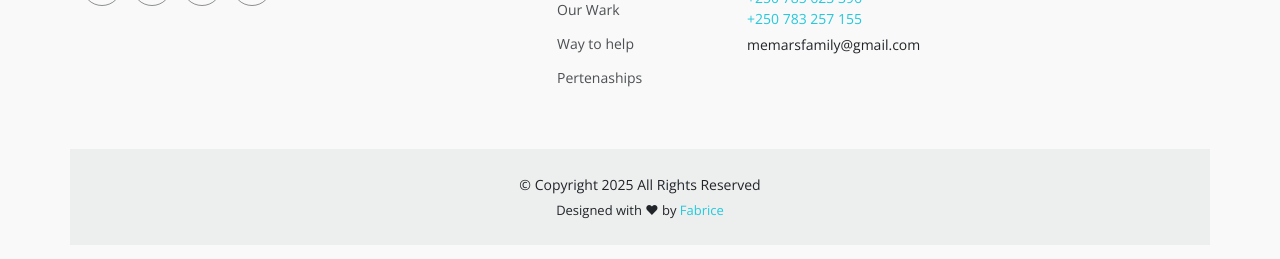
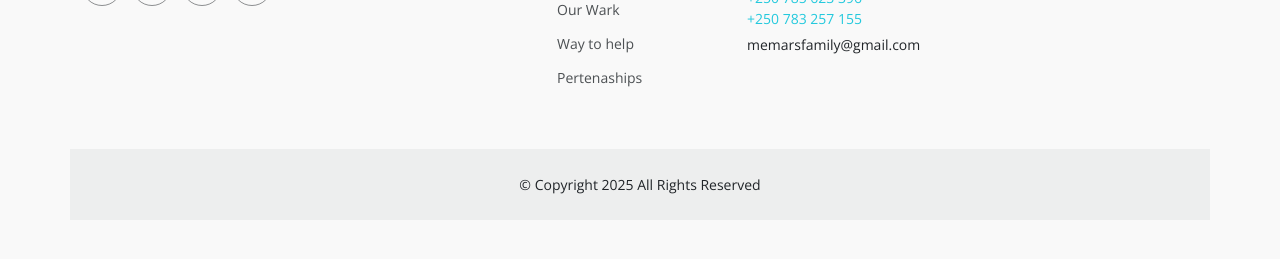
Before and after one commit to MbarushimanaFabrice/memarsfamily, a plain HTML site: page index.html in a window 1280 px wide. Shown: the part 5124-5383 px from the top of the page. Drawn offline with nearby package versions, Linux system fonts and the light colour scheme; a script that the page names is missing.

Commit message:
Update index.html

```diff
--- a/index.html
+++ b/index.html
@@ -498,10 +498,7 @@
 
     <div class="container copyright text-center mt-4">
       <p>© <span>Copyright</span>  2025  <span>All Rights Reserved</span></p>
-      <div class="credits">
 
-        Designed with ❤ by <a href="https://fabrice-dev.vercel.app/" target="_blank">Fabrice</a>
-      </div>
     </div>
 
   </footer>
```
